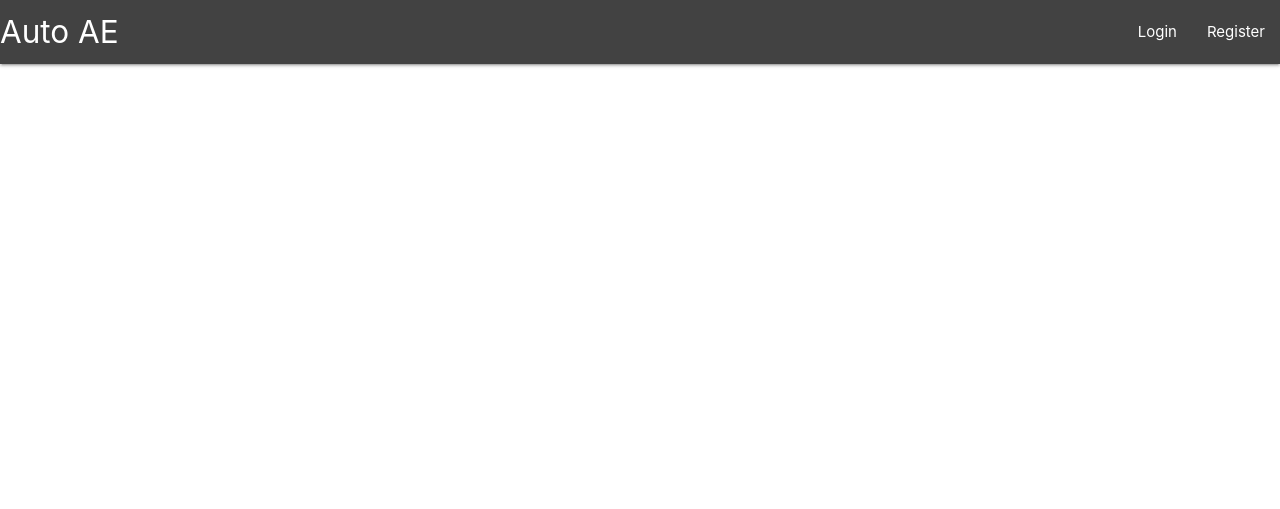
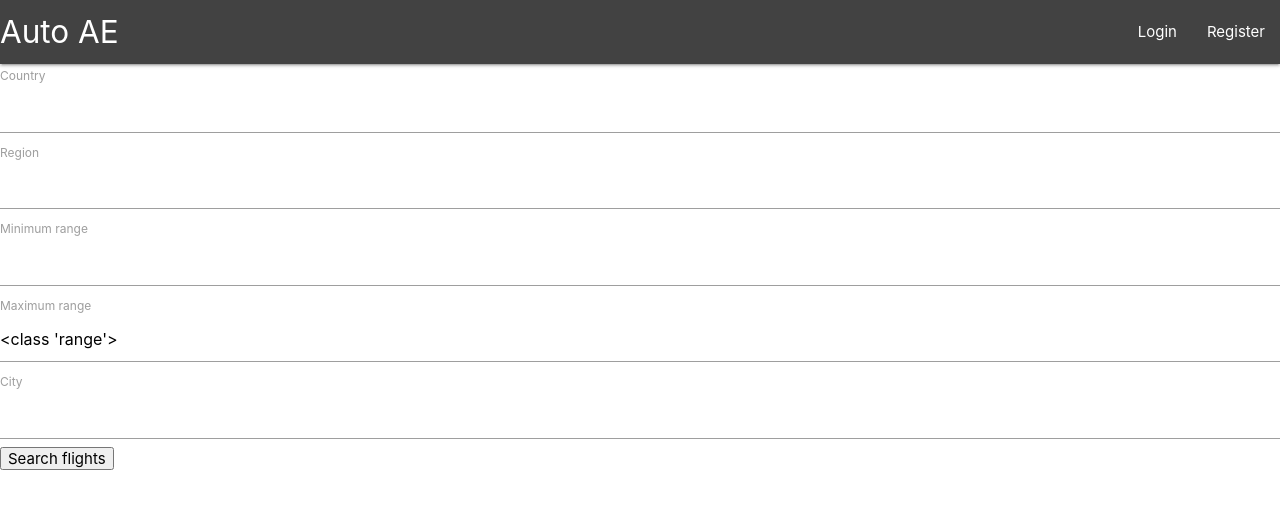
Before and after one commit to julienkellerhals/autoAE, a Flask app: page /ae/flight/ in a window 1280 px wide. Shown: the top 509 px of the page. Run offline with Flask 2, Linux system fonts and the light colour scheme.

Commit message:
Added flight input

```diff
--- a/templates/flight.html
+++ b/templates/flight.html
@@ -12,6 +12,20 @@
 
 {% block container %}
 <div id="container">
+    <form action="{{postReqUrl}}" method="post">
+        <label for="country">Country</label>
+        <input type="text" name="country">
+        <label for="region">Region</label>
+        <input type="text" name="region">
+        <label for="rangemin">Minimum range</label>
+        <input type="text" name="rangemin">
+        <label for="rangemax">Maximum range</label>
+        <input type="text" name="rangemax" value="{{range}}">
+        <label for="city">City</label>
+        <input type="text" name="city">
+        <input type="submit" value="Search flights">
+    </form>
+    {{flightList|safe}}
     {% if errorMsg is not none %}
         {{errorMsg}}
     {% endif %}
```
